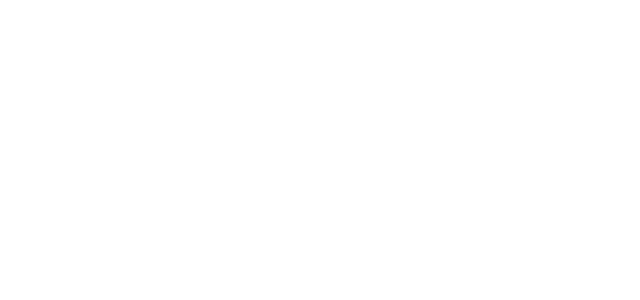
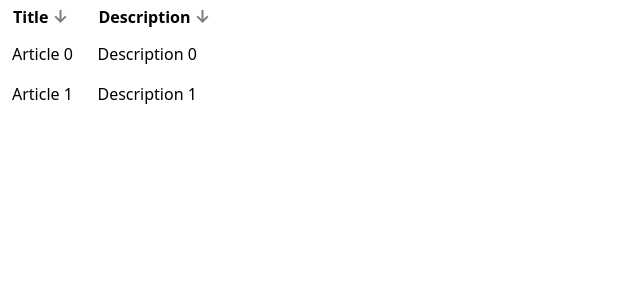
Before and after one commit to bojidaryovchev/vue-architecture, a Vue app: page / in a window 1280 px wide. Shown: the top 300 px of the page, without its empty margins (0-640 px from the left). Built offline with nearby package versions, Linux system fonts and the light colour scheme.

Commit message:
feat: articles table

```diff
--- a/index.html
+++ b/index.html
@@ -5,6 +5,7 @@
     <link rel="icon" href="/favicon.ico" />
     <meta name="viewport" content="width=device-width, initial-scale=1.0" />
     <title>Vue Architecture</title>
+    <link rel="stylesheet" href="https://fonts.googleapis.com/css2?family=Material+Symbols+Outlined:opsz,wght,FILL,GRAD@24,300,0,0" />
   </head>
   <body>
     <div id="app"></div>
--- a/package.json
+++ b/package.json
@@ -15,6 +15,7 @@
     "format": "prettier --write src/"
   },
   "dependencies": {
+    "classnames": "^2.5.1",
     "pinia": "^2.1.7",
     "vue": "^3.4.15",
     "vue-router": "^4.2.5"
--- /dev/null
+++ b/src/API.ts
@@ -0,0 +1,14 @@
+import type { TableArticle } from "./types/table-article.interface";
+
+export const getTableArticles = (): Promise<TableArticle[]> => {
+  return Promise.resolve<TableArticle[]>([
+    {
+      title: "Article 0",
+      description: "Description 0",
+    },
+    {
+      title: "Article 1",
+      description: "Description 1",
+    },
+  ]);
+};
--- /dev/null
+++ b/src/components/ArticlesTable/ArticlesTable.vue
@@ -0,0 +1,95 @@
+<template>
+  <table>
+    <thead>
+      <tr>
+        <th>
+          <button @click="onSort('title')" class="px-3 py-1 flex items-center">
+            Title
+            <span
+              :class="
+                classNames('material-symbols-outlined', {
+                  'rotate-180': sortColumn === 'title' && sortDesc,
+                  'opacity-50': sortColumn !== 'title',
+                })
+              "
+            >
+              arrow_downward_alt
+            </span>
+          </button>
+        </th>
+        <th>
+          <button @click="onSort('description')" class="px-3 py-1 flex items-center">
+            Description
+            <span
+              :class="
+                classNames('material-symbols-outlined', {
+                  'rotate-180': sortColumn === 'description' && sortDesc,
+                  'opacity-50': sortColumn !== 'description',
+                })
+              "
+            >
+              arrow_downward_alt
+            </span>
+          </button>
+        </th>
+      </tr>
+    </thead>
+
+    <tbody>
+      <tr v-for="{ title, description } in articles" :key="`${title}:${description}`">
+        <td class="px-3 py-2">{{ title }}</td>
+        <td class="px-3 py-2">{{ description }}</td>
+      </tr>
+    </tbody>
+  </table>
+</template>
+
+<script lang="ts" setup>
+  import type { TableArticle } from "@/types/table-article.interface";
+  import type { TableColumn } from "@/types/table-column.type";
+  import type { TableSort } from "@/types/table-sort.interface";
+  import classNames from "classnames";
+  import { ref } from "vue";
+
+  const { initialSortDesc } = withDefaults(
+    defineProps<{
+      articles: TableArticle[];
+      initialSortColumn?: TableColumn;
+      initialSortDesc?: boolean;
+    }>(),
+    {
+      initialSortColumn: "title",
+      initialSortDesc: false,
+    },
+  );
+
+  const emit = defineEmits<{
+    (event: "sortChange", sort: TableSort): void;
+  }>();
+
+  const sortColumn = ref<TableColumn | null>(null);
+  const sortDesc = ref<boolean | null>(initialSortDesc ?? false);
+
+  const onSort = (column: TableColumn): void => {
+    // If the current sort column is the same as the clicked column
+    if (sortColumn.value === column) {
+      // If it is already sorted in descending order, remove the sort
+      if (sortDesc.value) {
+        sortColumn.value = null; // No column is currently sorted
+        sortDesc.value = null; // No sort order
+      } else {
+        // If it was sorted in ascending order, now sort it in descending
+        sortDesc.value = true;
+      }
+    } else {
+      // If a different column is clicked, sort by that column in ascending order
+      sortColumn.value = column;
+      sortDesc.value = false; // Start with ascending order
+    }
+
+    emit("sortChange", {
+      column: sortColumn.value,
+      desc: sortDesc.value,
+    });
+  };
+</script>
--- /dev/null
+++ b/src/components/ArticlesTable/index.ts
@@ -0,0 +1 @@
+export { default as ArticlesTable } from "./ArticlesTable.vue";
--- a/src/pages/HomePage.vue
+++ b/src/pages/HomePage.vue
@@ -1,7 +1,34 @@
 <template>
-  <main></main>
+  <main>
+    <ArticlesTable v-if="tableArticles" :articles="tableArticles" @sort-change="onTableSortChange($event)" />
+  </main>
 </template>
 
-<script lang="ts" setup></script>
+<script lang="ts" setup>
+  import { getTableArticles } from "@/API";
+  import { ArticlesTable } from "@/components/ArticlesTable";
+  import { useQueryParams } from "@/hooks/use-query-params.hook";
+  import { QueryParamType } from "@/types/query-param-type.enum";
+  import type { TableArticle } from "@/types/table-article.interface";
+  import type { TableSort } from "@/types/table-sort.interface";
+  import { onMounted, ref } from "vue";
+
+  const { queryParams, setQueryParams } = useQueryParams();
+  const tableArticles = ref<TableArticle[]>([]);
+
+  onMounted(async () => {
+    tableArticles.value = await getTableArticles();
+  });
+
+  const onTableSortChange = ({ column, desc }: TableSort) => {
+    setQueryParams({
+      queryParams: {
+        ...queryParams.value,
+        [QueryParamType.TABLE_SORT_COLUMN]: column,
+        [QueryParamType.TABLE_SORT_DESC]: desc ? desc.toString() : null,
+      },
+    });
+  };
+</script>
 
 <style scoped></style>
--- /dev/null
+++ b/src/types/query-param-type.enum.ts
@@ -0,0 +1,4 @@
+export enum QueryParamType {
+  TABLE_SORT_COLUMN = "table_sort_column",
+  TABLE_SORT_DESC = "table_sort_desc",
+}
--- /dev/null
+++ b/src/types/table-article.interface.ts
@@ -0,0 +1,4 @@
+export interface TableArticle {
+  title: string;
+  description: string;
+}
--- /dev/null
+++ b/src/types/table-column.type.ts
@@ -0,0 +1,3 @@
+import type { TableArticle } from "./table-article.interface";
+
+export type TableColumn = keyof TableArticle;
--- /dev/null
+++ b/src/types/table-sort.interface.ts
@@ -0,0 +1,6 @@
+import type { TableColumn } from "./table-column.type";
+
+export interface TableSort {
+  column: TableColumn | null;
+  desc: boolean | null;
+}
```
Also changed, not shown: 1 other file (tests, documents, lock files or other folders).
